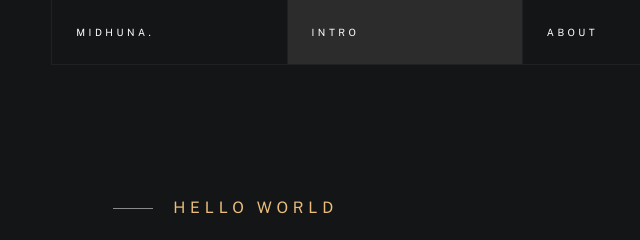
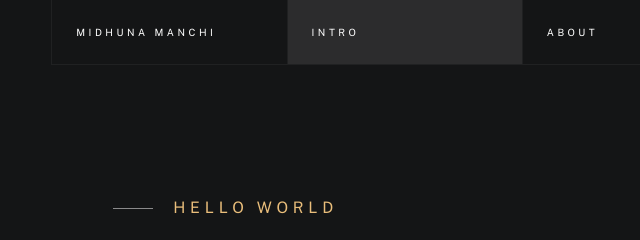
Before and after one commit to SubhashiniSundaresan/midhuna, a plain HTML site: page index.html in a window 1280 px wide. Shown: the top 240 px of the page, 0-640 px from the left. Drawn offline with nearby package versions, Linux system fonts and the light colour scheme; a web font is replaced by a local one.

Commit message:
Update index.html

```diff
--- a/index.html
+++ b/index.html
@@ -62,7 +62,7 @@
             <div class="row wide main-nav-wrap">
                 <nav class="column lg-12 main-nav">
                     <ul>
-                        <li><a href="index.html" class="home-link">Midhuna.</a></li>
+                        <li><a href="index.html" class="home-link">Midhuna Manchi</a></li>
                         <li class="current"><a href="#intro" class="smoothscroll">Intro</a></li>
                         <li><a href="#about" class="smoothscroll">About</a></li>
                         <li><a href="#expertise" class="smoothscroll">Works</a></li>
```
